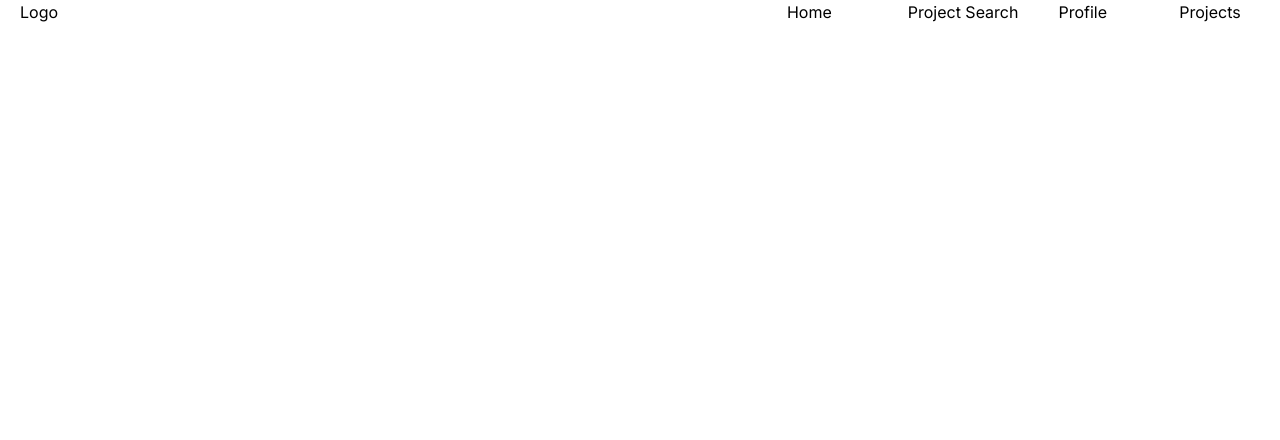
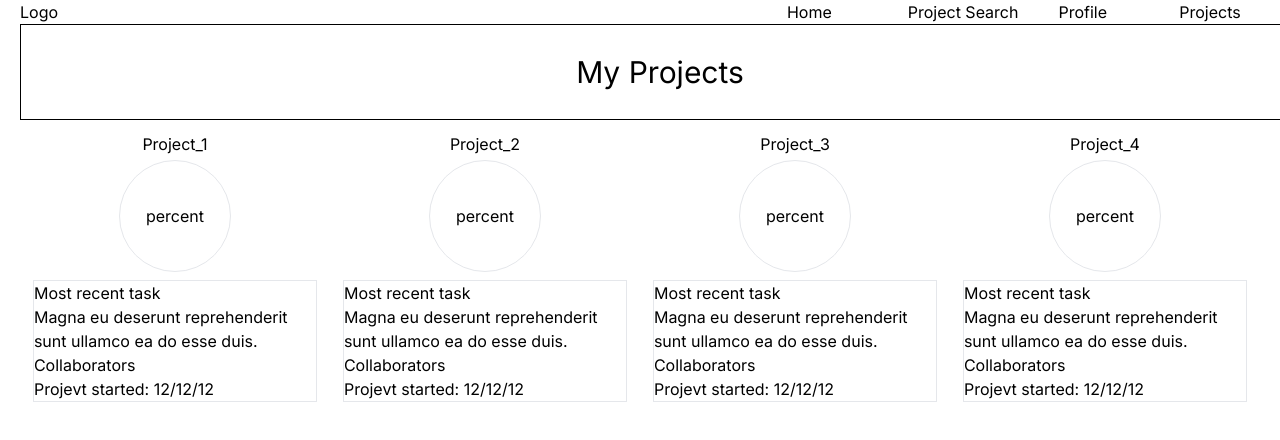
Before and after one commit to Bossm4n/project_planner, a Next.js app in the folder project-planner/: page /projects in a window 1280 px wide. Shown: the top 440 px of the page. Built offline with nearby package versions, Linux system fonts and the light colour scheme.

Commit message:
Started Projects and begun Dynamic routing to projects

```diff
--- a/project-planner/src/app/profile/page.tsx
+++ b/project-planner/src/app/profile/page.tsx
@@ -39,9 +39,7 @@ const Profile = () => {
       getPreviousProjects.forEach((project) => {
         experienceHTMLArray.push(
           <div>
-            <Link href={project["url"]} className="hover:cursor-text">
-              {project["title"]}
-            </Link>
+            <Link href={project["url"]}>{project["title"]}</Link>
             <div>{project["shortDescription"]}</div>
           </div>
         );
--- /dev/null
+++ b/project-planner/src/app/projects/[projectid]/page.tsx
@@ -0,0 +1,91 @@
+import Navbar from "@/app/common_components/navbar";
+import React from "react";
+
+interface Project {
+  title: string;
+  description: string;
+  tasks_remaining: string[];
+}
+
+interface ExampleProjects {
+  [projectName: string]: Project;
+}
+
+const exampleProjects: ExampleProjects = {
+  project1: {
+    title: "ML for strawberry growth",
+    description: "Use machine learning to optimize strawberry growth.",
+    tasks_remaining: [
+      "Research existing ML models for plant growth.",
+      "Collect data on strawberry growth conditions.",
+      "Train a machine learning model.",
+      "Implement the model in a controlled environment.",
+    ],
+  },
+  project2: {
+    title: "Web Application Development",
+    description: "Build a modern web application for project management.",
+    tasks_remaining: [
+      "Design the user interface and user experience.",
+      "Implement the frontend using React.",
+      "Develop the backend using Node.js and Express.",
+      "Integrate with a database for data storage.",
+    ],
+  },
+  project3: {
+    title: "Mobile App for Fitness Tracking",
+    description: "Create a mobile app to track and monitor fitness activities.",
+    tasks_remaining: [
+      "Design the app interface for iOS and Android.",
+      "Implement features for tracking workouts and nutrition.",
+      "Integrate with health data APIs for additional insights.",
+      "Test the app on various devices and platforms.",
+    ],
+  },
+  project4: {
+    title: "Data Visualization Dashboard",
+    description: "Develop a dashboard for visualizing data analytics.",
+    tasks_remaining: [
+      "Design interactive charts and graphs.",
+      "Implement data visualization components using D3.js.",
+      "Connect the dashboard to a data source.",
+      "Optimize performance for large datasets.",
+    ],
+  },
+};
+const Project = ({ params }: { params: { projectid: string } }) => {
+  console.log(exampleProjects[params.projectid]);
+  return (
+    <div>
+      <Navbar />
+      <div>{exampleProjects[params.projectid].title}</div>
+      <div>{exampleProjects[params.projectid].description}</div>
+      <ul>
+        {exampleProjects[params.projectid].tasks_remaining.map((task) => {
+          return <li>{task}</li>;
+        })}
+      </ul>
+    </div>
+  );
+};
+
+// export const getStaticPaths: GetStaticPaths = async () => {
+
+//     // Map the paths to the required format
+//     const paths = exampleProjects.map((post) => ({ params: { slug: post.title } }));
+
+//     return { paths, fallback: false };
+// };
+
+// export const getStaticProps: GetStaticProps<ProjectProps> = async ({ params }) => {
+//     // Fetch data based on the dynamic path
+//     const selectedPost = exampleProjects.find((post) => post.title === params.slug);
+
+//     return {
+//       props: {
+//         data: selectedPost,
+//       },
+//     };
+// };
+
+export default Project;
--- a/project-planner/src/app/projects/page.tsx
+++ b/project-planner/src/app/projects/page.tsx
@@ -1,10 +1,48 @@
 import React from "react";
 import Navbar from "../common_components/navbar";
+import Link from "next/link";
 
 const Projects = () => {
   return (
     <div>
       <Navbar />
+
+      {/* My Projects Banner */}
+      <div className="h-24 w-screen flex items-center justify-center border border-black ">
+        <div className="text-center text-3xl">My Projects</div>
+      </div>
+
+      {/* Current Projects */}
+      <div className="flex flex-row mt-3 justify-around">
+        {["Project_1", "Project_2", "Project_3", "Project_4"].map(
+          (project, index) => {
+            return (
+              <div className="flex flex-col items-center w-11/12">
+                {/* Project title and progress pie chart */}
+                <Link
+                  href={`projects/${project.replace(/_/g, "").toLowerCase()}`}
+                >
+                  {project}
+                </Link>
+                <div className="size-28 flex justify-center items-center border rounded-full mt-1 hover:transform hover:scale-105 hover:mt-1 transition-all">
+                  percent
+                </div>
+
+                {/* Recent task */}
+                <div className="text-left w-11/12 border mt-2">
+                  <div>Most recent task</div>
+                  <div>
+                    Magna eu deserunt reprehenderit sunt ullamco ea do esse
+                    duis.
+                  </div>
+                  <div>Collaborators</div>
+                  <div>Projevt started: 12/12/12</div>
+                </div>
+              </div>
+            );
+          }
+        )}
+      </div>
     </div>
   );
 };
--- a/project-planner/src/app/projects/project1/page.tsx
+++ /dev/null
@@ -1,12 +0,0 @@
-import React from "react";
-import Navbar from "../../common_components/navbar";
-
-const Project1 = () => {
-  return (
-    <div>
-      <Navbar />
-    </div>
-  );
-};
-
-export default Project1;
```
